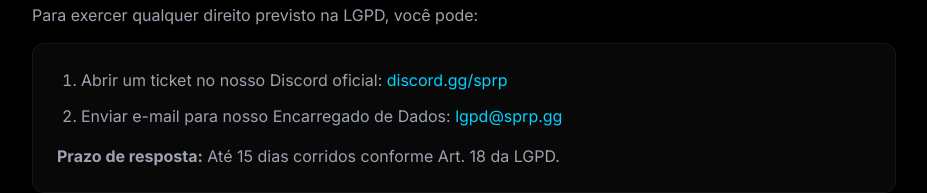
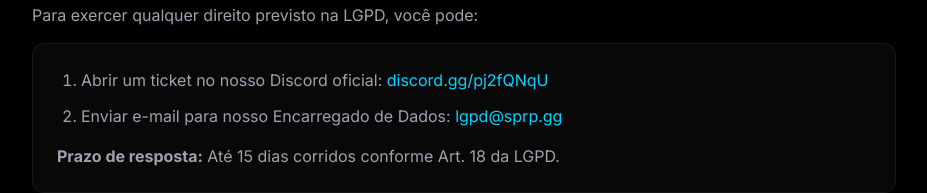
Before and after one commit to vncsrmro/sprp, a React (Vite) app: page /lgpd in a window 1280 px wide. Shown: the part 1698-1891 px from the top of the page, without its empty margins (176-1103 px from the left). Built offline with nearby package versions, Linux system fonts and the light colour scheme.

Commit message:
fix: spa routing and content updates

```diff
--- a/src/components/AboutSection.tsx
+++ b/src/components/AboutSection.tsx
@@ -87,7 +87,7 @@ const AboutSection = () => {
                     <div className="inline-block p-10 rounded-3xl glass-strong glow-blue">
                         <p className="text-white/40 text-sm uppercase tracking-widest mb-4">IP do Servidor</p>
                         <code className="text-2xl md:text-3xl font-mono text-white font-medium">
-                            connect cfx.re/join/sprp
+                            jogar.sprp.lat
                         </code>
                     </div>
                 </div>
--- a/src/components/Footer.tsx
+++ b/src/components/Footer.tsx
@@ -25,8 +25,8 @@ const Footer = () => {
                         <h4 className="text-sm font-semibold text-white/60 uppercase tracking-wider mb-5">Navegação</h4>
                         <ul className="space-y-3">
                             {[
-                                { label: 'Discord', href: 'https://discord.gg/sprp', external: true },
-                                { label: 'Whitelist', href: 'https://discord.gg/sprp', external: true },
+                                { label: 'Discord', href: 'https://discord.gg/pj2fQNqU', external: true },
+                                { label: 'Whitelist', href: 'https://discord.gg/pj2fQNqU', external: true },
                                 { label: 'Sobre', href: '#sobre', external: false },
                             ].map((link, i) => (
                                 <li key={i}>
--- a/src/components/HeroSection.tsx
+++ b/src/components/HeroSection.tsx
@@ -5,8 +5,8 @@ const HeroSection = () => {
     const [copied, setCopied] = useState(false);
     const [isLoaded, setIsLoaded] = useState(false);
 
-    const SERVER_IP = 'connect cfx.re/join/sprp';
-    const DISCORD_URL = 'https://discord.gg/sprp';
+    const SERVER_IP = 'jogar.sprp.lat';
+    const DISCORD_URL = 'https://discord.gg/pj2fQNqU';
 
     useEffect(() => {
         setIsLoaded(true);
--- a/src/components/painel/PainelHeader.tsx
+++ b/src/components/painel/PainelHeader.tsx
@@ -12,8 +12,8 @@ export default function PainelHeader({ isLoggedIn, userName, userAvatar }: Paine
         { label: 'HOME', href: '/', icon: Home },
         { label: 'PAINEL', href: '/painel', icon: User, active: true },
         { label: 'VIP', href: '/painel?tab=diamantes', icon: Crown },
-        { label: 'NOTÍCIAS', href: 'https://discord.gg/sprp', icon: Newspaper, external: true },
-        { label: 'COMO JOGAR', href: 'https://discord.gg/sprp', icon: HelpCircle, external: true },
+        { label: 'NOTÍCIAS', href: 'https://discord.gg/pj2fQNqU', icon: Newspaper, external: true },
+        { label: 'COMO JOGAR', href: 'https://discord.gg/pj2fQNqU', icon: HelpCircle, external: true },
     ];
 
     return (
@@ -64,7 +64,7 @@ export default function PainelHeader({ isLoggedIn, userName, userAvatar }: Paine
                     <div className="flex items-center gap-3">
                         {/* Open Ticket Button */}
                         <a
-                            href="https://discord.gg/sprp"
+                            href="https://discord.gg/pj2fQNqU"
                             target="_blank"
                             rel="noopener noreferrer"
                             className="flex items-center gap-2 px-4 py-2 bg-amber-500 hover:bg-amber-600 rounded-lg text-black text-sm font-semibold transition-all duration-300"
--- a/src/components/painel/PainelSidebar.tsx
+++ b/src/components/painel/PainelSidebar.tsx
@@ -110,7 +110,7 @@ export default function PainelSidebar({ isLoggedIn, onLogin, onLogout, userData
                     {showDropdown && (
                         <div className="absolute top-full left-0 right-0 mt-2 bg-[#252540] rounded-lg border border-white/10 overflow-hidden z-10">
                             <button
-                                onClick={() => window.open('https://discord.gg/sprp', '_blank')}
+                                onClick={() => window.open('https://discord.gg/pj2fQNqU', '_blank')}
                                 className="w-full flex items-center gap-3 px-4 py-3 text-white hover:bg-white/5 transition-colors"
                             >
                                 <Ticket className="w-4 h-4" />
--- a/src/pages/HomePage.tsx
+++ b/src/pages/HomePage.tsx
@@ -6,7 +6,7 @@ import Footer from '../components/Footer';
 
 const HomePage = () => {
     const handlePlayNow = () => {
-        window.open('https://discord.gg/sprp', '_blank');
+        window.open('https://discord.gg/pj2fQNqU', '_blank');
     };
 
     return (
--- a/src/pages/LGPD.tsx
+++ b/src/pages/LGPD.tsx
@@ -141,8 +141,8 @@ const LGPD = () => {
                             <ol className="list-decimal pl-6 text-gray-400 space-y-3">
                                 <li>
                                     Abrir um ticket no nosso Discord oficial:{' '}
-                                    <a href="https://discord.gg/sprp" target="_blank" rel="noopener noreferrer" className="text-sprp-neon-blue hover:underline">
-                                        discord.gg/sprp
+                                    <a href="https://discord.gg/pj2fQNqU" target="_blank" rel="noopener noreferrer" className="text-sprp-neon-blue hover:underline">
+                                        discord.gg/pj2fQNqU
                                     </a>
                                 </li>
                                 <li>
--- a/src/pages/PoliticaDePrivacidade.tsx
+++ b/src/pages/PoliticaDePrivacidade.tsx
@@ -152,7 +152,7 @@ const PoliticaDePrivacidade = () => {
                         </p>
                         <ul className="list-none text-gray-400 space-y-2">
                             <li><strong>E-mail:</strong> <a href="mailto:privacidade@sprp.gg" className="text-sprp-neon-blue hover:underline">privacidade@sprp.gg</a></li>
-                            <li><strong>Discord:</strong> <a href="https://discord.gg/sprp" target="_blank" rel="noopener noreferrer" className="text-sprp-neon-blue hover:underline">discord.gg/sprp</a></li>
+                            <li><strong>Discord:</strong> <a href="https://discord.gg/pj2fQNqU" target="_blank" rel="noopener noreferrer" className="text-sprp-neon-blue hover:underline">discord.gg/pj2fQNqU</a></li>
                         </ul>
                     </section>
                 </div>
```
Also changed, not shown: vercel.json (added).
